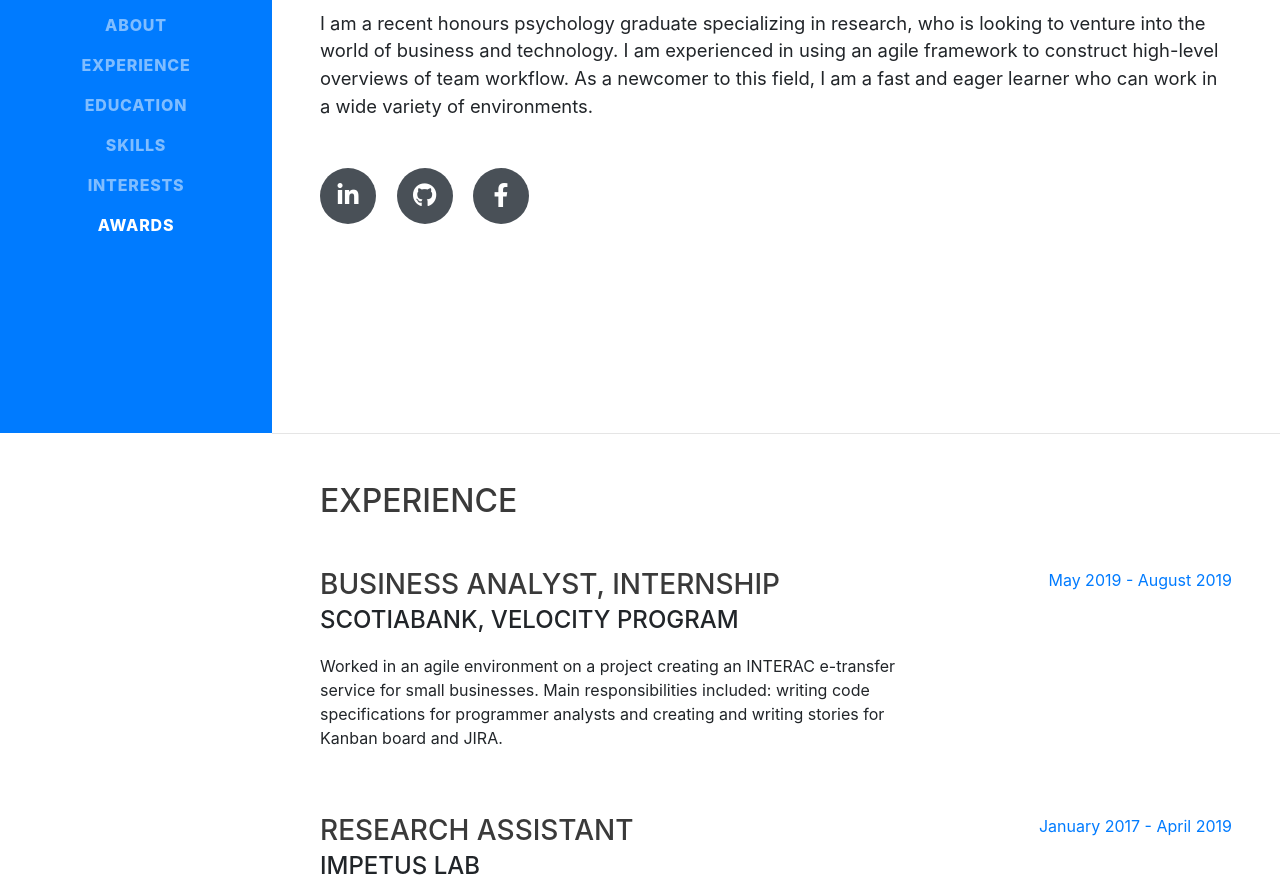
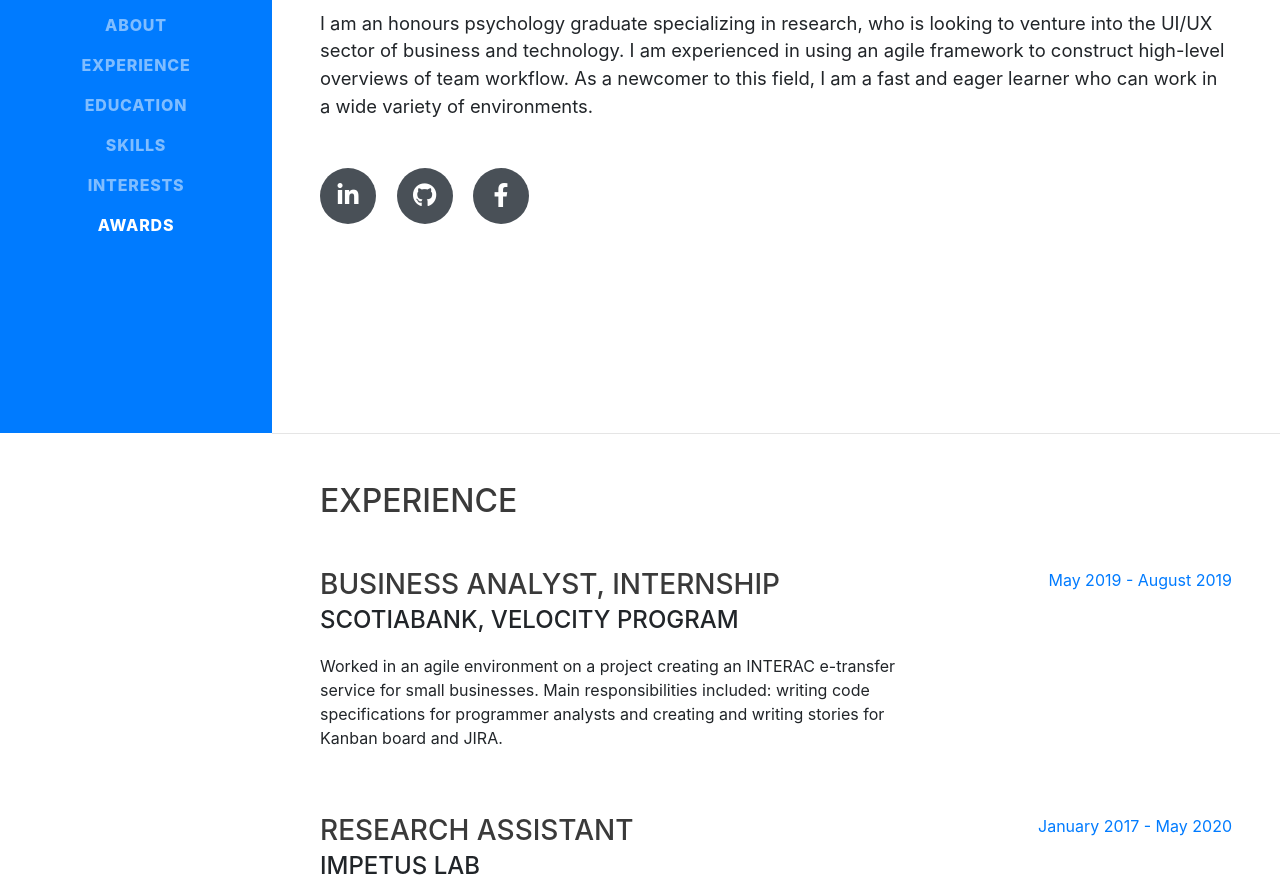
Before and after one commit to brenshanthakumar/brenshanthakumar.github.io, a website with bundled scripts: page index.html in a window 1280 px wide. Shown: the part 367-1253 px from the top of the page. Built offline with nearby package versions, Linux system fonts and the light colour scheme; a web font is replaced by a local one.

Commit message:
Update index.html

```diff
--- a/index.html
+++ b/index.html
@@ -69,7 +69,7 @@
         <div class="subheading mb-5">29 Harness Circle · Markham, ON L3S 1Y2 · (647) 978-6418 ·
           <a href="mailto:bhiranavie.s@gmail.com">bhiranavie.s@gmail.com</a>
         </div>
-        <p class="lead mb-5">I am a recent honours psychology graduate specializing in research, who is looking to venture into the world of business and technology. I am experienced in using an agile framework to construct high-level overviews of team workflow. As a newcomer to this field, I am a fast and eager learner who can work in a wide variety of environments.</p>
+        <p class="lead mb-5">I am an honours psychology graduate specializing in research, who is looking to venture into the UI/UX sector of business and technology. I am experienced in using an agile framework to construct high-level overviews of team workflow. As a newcomer to this field, I am a fast and eager learner who can work in a wide variety of environments.</p>
 
         <div class="social-icons">
           <a href="https://www.linkedin.com/in/bren-shanthakumar-045591149/">
@@ -109,7 +109,7 @@
             <p>Conducted in-lab studies and coded survey data for a psychology research lab studying identity, motivation, and perception. Responsibilities also included CCV formatting and conducting prelimenary literature searches for research.</p>
           </div>
           <div class="resume-date text-md-right">
-            <span class="text-primary">January 2017 - April 2019</span>
+            <span class="text-primary">January 2017 - May 2020</span>
           </div>
         </div>
 
```
